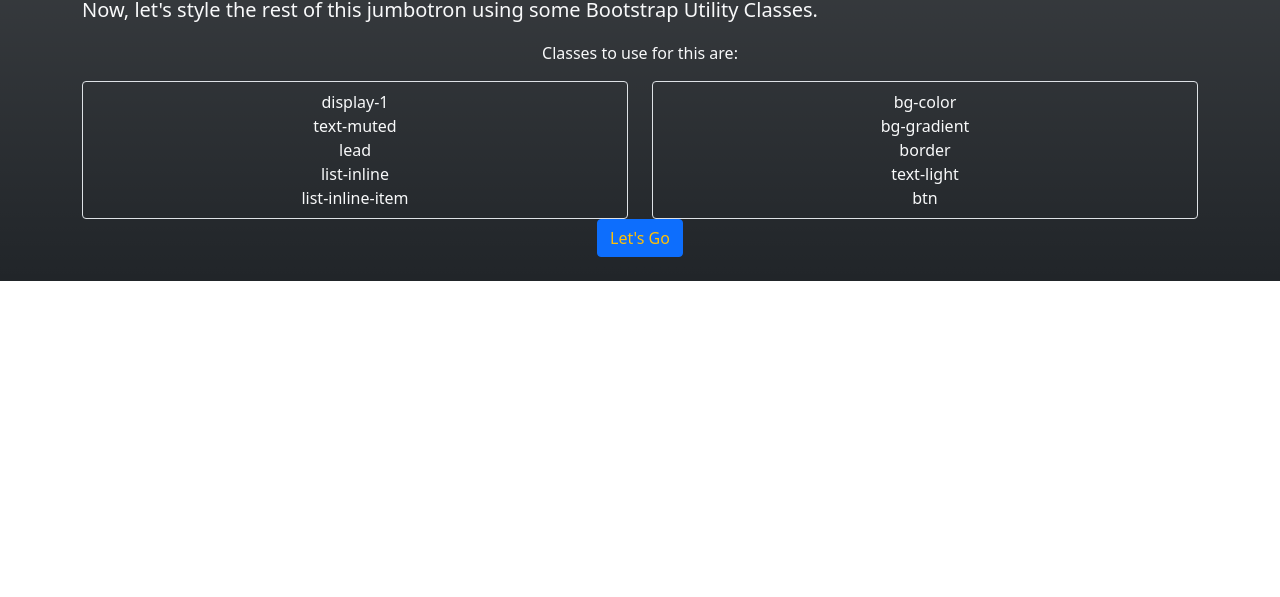
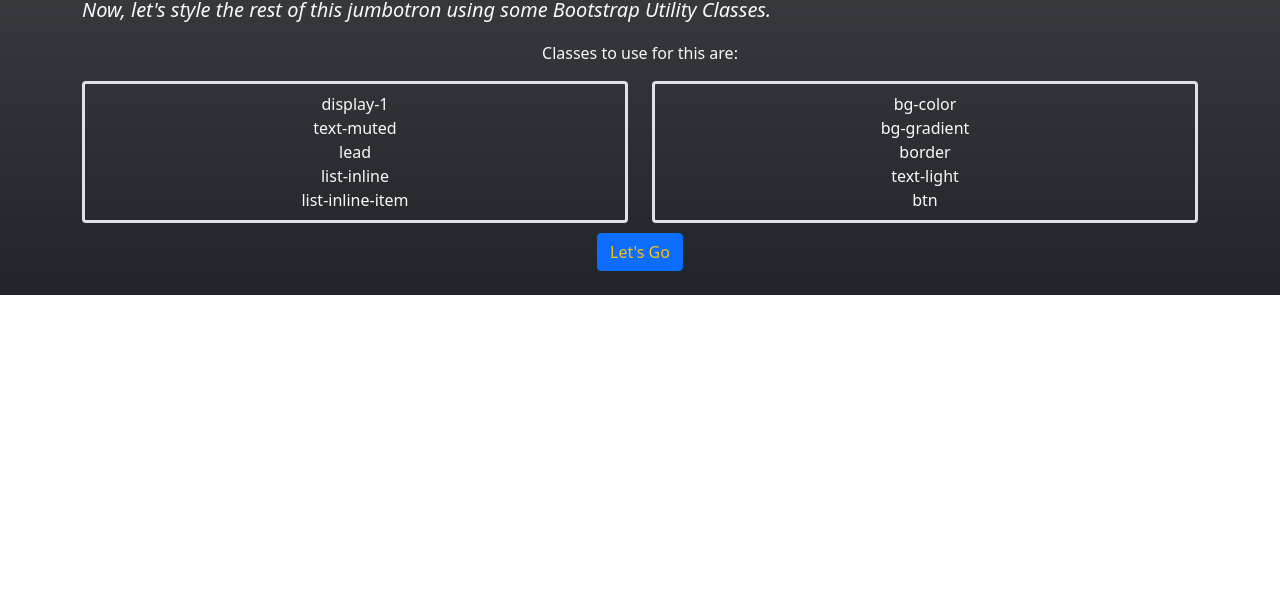
Before and after one commit to klawson2813/Jumbotron, a plain HTML site: page index.html in a window 1280 px wide. Shown: the part 203-800 px from the top of the page. Drawn offline with nearby package versions, Linux system fonts and the light colour scheme.

Commit message:
changed up some styles

```diff
--- a/css/styles.css
+++ b/css/styles.css
@@ -1,5 +1,9 @@
-.jumbotron {
-
+.list-inline {
+    display: flex;
+    justify-content: space-evenly;
+}
+.lead {
+    font-style: italic;
 }
 ul {
     margin-bottom: 0;
@@ -7,3 +11,6 @@ ul {
 li {
     text-align: center;
 }
+button {
+    margin-top: 10px;
+}
--- a/index.html
+++ b/index.html
@@ -28,7 +28,7 @@
         <p class="text-center">Classes to use for this are:</p>
         <div class="row">
           <div class="col-6">
-            <ul class="list-unstyled border py-2 rounded">
+            <ul class="list-unstyled border border-3 rounded py-2">
               <li>display-1</li>
               <li>text-muted</li>
               <li>lead</li>
@@ -37,7 +37,7 @@
             </ul>
           </div>
           <div class="col-6">
-            <ul class="list-unstyled border py-2 rounded">
+            <ul class="list-unstyled border border-3 rounded py-2">
               <li>bg-color</li>
               <li>bg-gradient</li>
               <li>border</li>
```
